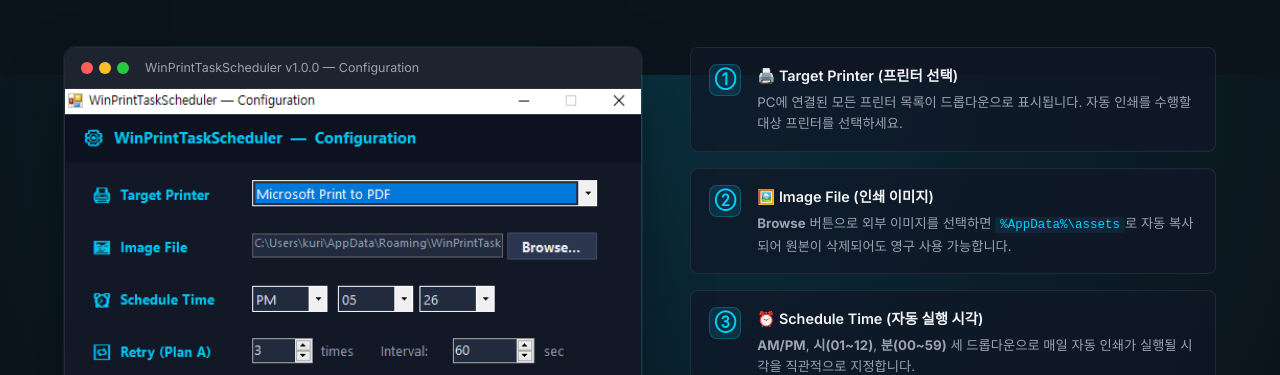
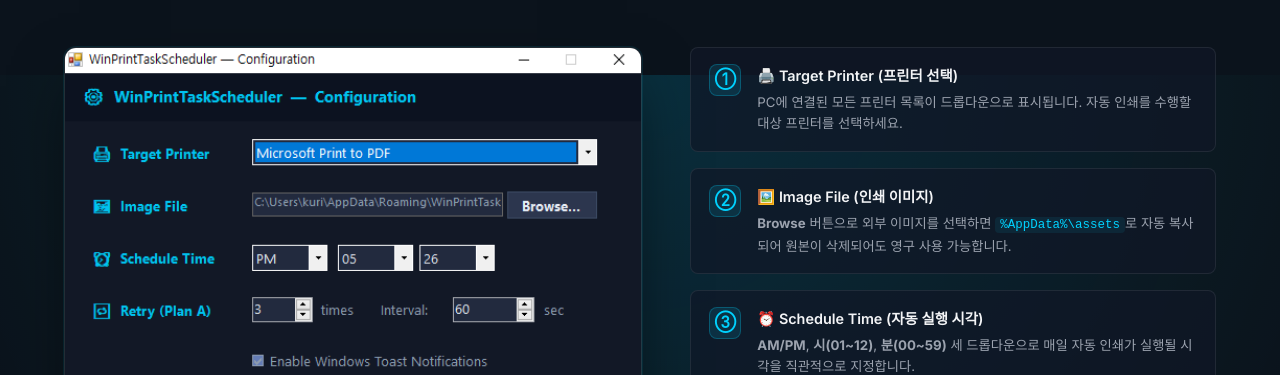
Before and after one commit to yushare999-tech/dk-public-projects, a plain HTML site: page wintaskscheduler/index.html in a window 1280 px wide. Shown: the part 725-1100 px from the top of the page. Drawn offline with Linux system fonts and the light colour scheme.

Commit message:
fix: 스크린샷 타이틀바 제거, 푸터 링크 정리, 소스 포맷 정리

```diff
--- a/wintaskscheduler/index.html
+++ b/wintaskscheduler/index.html
@@ -1,5 +1,6 @@
 <!DOCTYPE html>
 <html lang="ko">
+
 <head>
   <meta charset="UTF-8">
   <meta name="viewport" content="width=device-width, initial-scale=1.0">
@@ -7,6 +8,7 @@
   <meta name="description" content="Windows 자동 프린터 헤드 유지보수 스케줄러. 100% 무의존성 단일 .exe 파일. 무소음 스텔스 백그라운드 인쇄.">
   <link rel="stylesheet" href="style.css">
 </head>
+
 <body>
 
   <!-- Navigation -->
@@ -61,12 +63,6 @@
       <div class="preview-wrapper">
         <!-- Screenshot -->
         <div class="screenshot-box">
-          <div class="screenshot-titlebar">
-            <span class="titlebar-dot red"></span>
-            <span class="titlebar-dot yellow"></span>
-            <span class="titlebar-dot green"></span>
-            <span class="titlebar-title">WinPrintTaskScheduler v1.0.0 — Configuration</span>
-          </div>
           <img src="images/config_ui.png" alt="WinPrintTaskScheduler 설정 화면" class="screenshot-img">
         </div>
 
@@ -104,7 +100,8 @@
             <div class="callout-num">⑤</div>
             <div class="callout-body">
               <strong>📅 Task Scheduler Status (스케줄 상태)</strong>
-              <p>녹색 <b>✅ ACTIVE</b>: 스케줄이 등록되어 매일 자동 인쇄 중.<br>빨간 <b>⛔ INACTIVE</b>: 미등록 상태, Register Task 버튼으로 등록하세요.</p>
+              <p>녹색 <b>✅ ACTIVE</b>: 스케줄이 등록되어 매일 자동 인쇄 중.<br>빨간 <b>⛔ INACTIVE</b>: 미등록 상태, Register Task 버튼으로 등록하세요.
+              </p>
             </div>
           </div>
           <div class="callout-item">
@@ -197,9 +194,11 @@
   <!-- Footer -->
   <footer>
     <div class="container">
-      <p>© 2026 WinPrintTaskScheduler · <a href="../">DK's Project Hub</a> · by <a href="https://github.com/yushare999-tech" target="_blank">yushare999-tech</a></p>
+      <p>© 2026 WinPrintTaskScheduler · <a href="../">DK's Project Hub</a> · by <a
+          href="https://github.com/yushare999-tech" target="_blank">yushare999-tech</a></p>
     </div>
   </footer>
 
 </body>
+
 </html>
```
